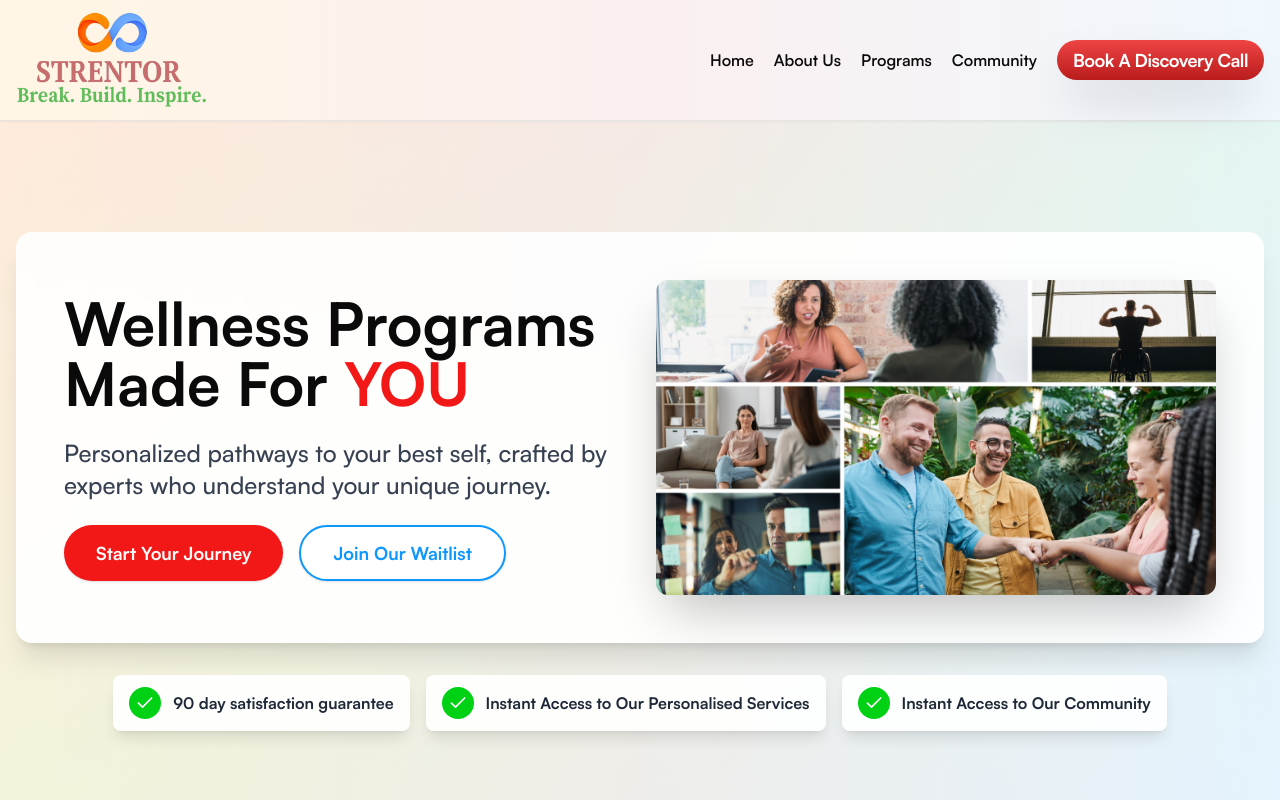
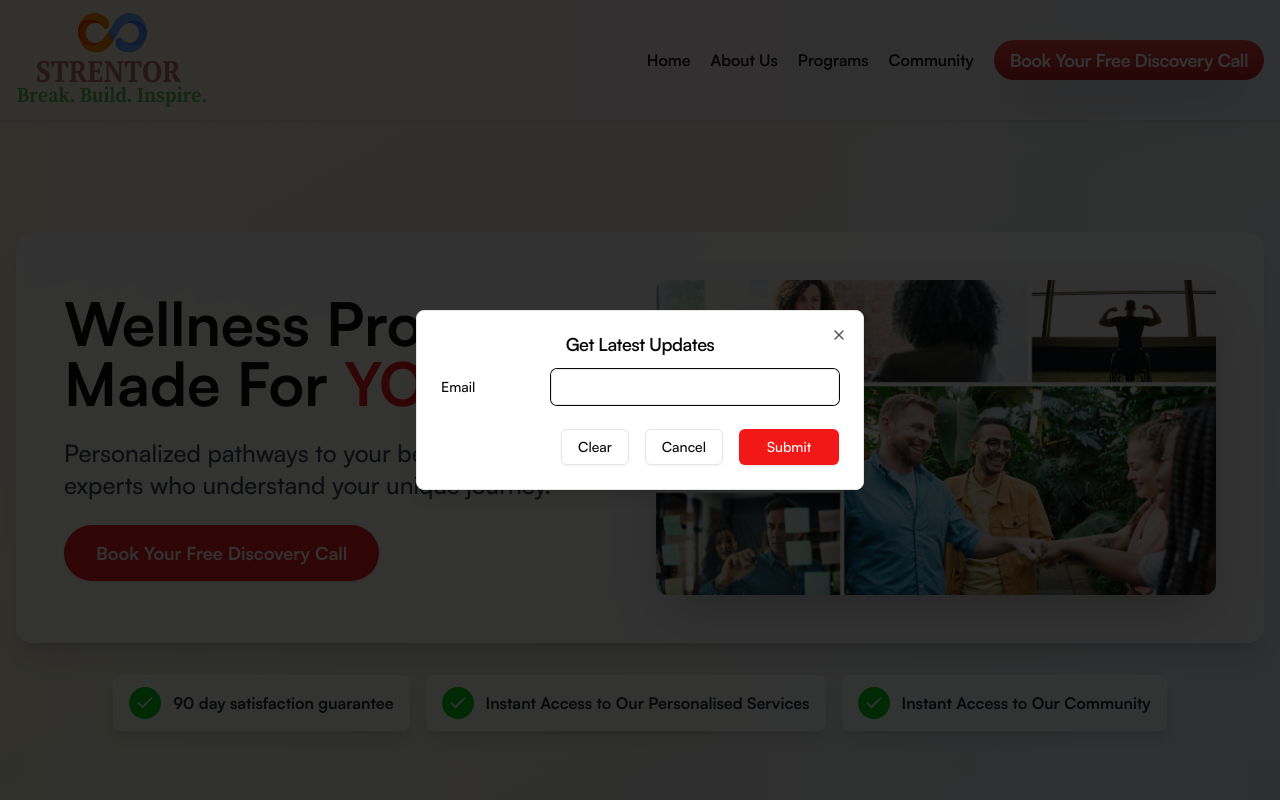
Before and after one commit to chaitanyashetty47/strlanding, a Next.js app: page / in a window 1280 px wide. Shown: the top 800 px of the page. Built offline with nearby package versions, Linux system fonts and the light colour scheme.

Commit message:
changes in landing

```diff
--- a/src/app/api/sheets/route.ts
+++ b/src/app/api/sheets/route.ts
@@ -16,6 +16,8 @@ export async function POST(request: NextRequest) {
 
     // Parse request body
     const body = await request.json();
+
+
 
     // Prepare row data
     const row = [
--- a/src/app/api/waitlist/route.ts
+++ b/src/app/api/waitlist/route.ts
@@ -19,7 +19,7 @@ export async function POST(request: NextRequest) {
 
     // Prepare row data
     const row = [
-      new Date().toLocaleString('en-GB', {
+      new Date().toLocaleString('en-IN', {
         day: '2-digit',
         month: '2-digit',
         year: 'numeric',
--- a/src/app/page.tsx
+++ b/src/app/page.tsx
@@ -8,6 +8,7 @@ import Footer from "@/components/landing/Footer";
 import ProgramsCard from "@/components/landing/Programs";
 import Introduction from "@/components/landing/Introduction";
 import Featured from "@/components/landing/Featured";
+import PopupForm from "@/components/landing/PopupForm";
 
 
 export default function Home() {
@@ -23,6 +24,7 @@ export default function Home() {
       <Banner/>
       <FAQSection/>
       <Footer/>
+      <PopupForm/>
 
     </div>
 
--- a/src/components/forms/ContactForm.tsx
+++ b/src/components/forms/ContactForm.tsx
@@ -176,7 +176,7 @@ export const ContactForm: React.FC<ContactFormProps> = ({ open, onOpenChange })
           </DialogHeader>
           <form onSubmit={handleSubmit} className="space-y-6">
             {/* Name, Surname, and Email fields */}
-            {["first name", "surname", "email"].map((field) => (
+            {["name", "surname", "email"].map((field) => (
               <div key={field} className="flex flex-col gap-2">
                 <div className="flex items-center gap-4">
                   <Label htmlFor={field} className="w-1/3 capitalize">
--- a/src/components/landing/Banner.tsx
+++ b/src/components/landing/Banner.tsx
@@ -19,18 +19,18 @@ const Banner = () => {
               Join hundreds of individuals who have transformed their lives with STRENTOR
             </p>
             <div className="mx-auto max-w-sm space-y-2">
-                <Button
+              {/* <Button
                 className="bg-[#F31818] hover:bg-[#F31818]/90 text-white font-bold rounded-full px-8 py-6 mt-5 text-lg"
                 onClick={() => window.open("https://calendly.com/strentor/strentor-services", "_blank")}
               >
-                Start Your Journey Today
-              </Button>
-              {/* <Button
+                Book A Discovery Call
+              </Button> */}
+              <Button
                 className="w-full font-bold bg-gradient-to-r from-red-600 to-orange-600 hover:from-blue-700 hover:to-purple-700"
                 onClick={() => setShowForm(true)}
               >
-                Start Your Journey Today
-              </Button> */}
+                Start Your Goals Today
+              </Button>
               <ContactForm open={showForm} onOpenChange={setShowForm} />
             </div>
           </div>
--- a/src/components/landing/Header.tsx
+++ b/src/components/landing/Header.tsx
@@ -48,7 +48,7 @@ export default function Header() {
               onClick={() => window.open("https://chat.whatsapp.com/BW8s55o0pLCHCimnM0za3x", "_blank")}
             >
               <span className="whitespace-pre-wrap text-center text-sm font-bold leading-none tracking-tight text-white lg:text-lg">
-              Book A Discovery Call
+               Book Your Free Discovery Call
               </span>
             </Button>
           </div>
@@ -61,7 +61,7 @@ export default function Header() {
             <a href="/aboutus" className="block hover:text-red-500 py-2">About Us</a>
             <a href="/programs" className="block hover:text-red-500 py-2">Programs</a>
             <a href="/community" className="block hover:text-red-500 py-2">Community</a>
-            <Button
+            {/* <Button
               className="w-full shadow-2xl h-10 rounded-full bg-gradient-to-b from-red-500 to-red-700"
               onClick={() => window.open("https://calendly.com/strentor/strentor-services", "_blank")}
             >
@@ -69,7 +69,7 @@ export default function Header() {
                leading-none tracking-tight text-white lg:text-lg">
                 Book A Discovery Call
               </span>
-            </Button>
+            </Button> */}
           </div>
         )}
       </header>
--- a/src/components/landing/Hero.tsx
+++ b/src/components/landing/Hero.tsx
@@ -16,13 +16,13 @@ export default function Hero() {
     "Instant Access to Our Community"
   ]
 
-  const handleJoinNowClick = () => {
-    setShowForm(true)
-  }
+  // const handleJoinNowClick = () => {
+  //   setShowForm(true)
+  // }
 
-  const handleWaitlistClick = () => {
-    setShowWaitlist(true)
-  }
+  // const handleWaitlistClick = () => {
+  //   setShowWaitlist(true)
+  // }
 
 
 
@@ -45,17 +45,26 @@ export default function Hero() {
               </p>
               <div className="flex flex-col sm:flex-row gap-4">
                 <Button
-                  onClick={handleJoinNowClick}
+                  onClick={() => window.open("https://calendly.com/strentor/strentor-services", "_blank")}
                   className="h-14 px-8 text-lg rounded-full font-bold bg-[#F31818] hover:bg-[#F31818]/90 transition-all transform hover:scale-105"
                 >
-                  Start Your Journey
+                  Book Your Free Discovery Call
                 </Button>
-                <Button
+                {/* <Button
+              className="w-3/4 shadow-2xl h-10 rounded-full bg-gradient-to-b from-red-500 to-red-700"
+              onClick={() => window.open("https://calendly.com/strentor/strentor-services", "_blank")}
+            >
+              <span className="whitespace-pre-wrap text-center text-sm font-bold
+               leading-none tracking-tight text-white lg:text-lg">
+                Book A Discovery Call
+              </span>
+            </Button> */}
+                {/* <Button
                   onClick={handleWaitlistClick}
                   className="h-14 px-8 text-lg rounded-full font-bold bg-white border-2 border-[#0D97FF] text-[#0D97FF] hover:bg-[#0D97FF] hover:text-white transition-all transform hover:scale-105"
                 >
                   Join Our Waitlist
-                </Button>
+                </Button> */}
               </div>
             </div>
 
--- /dev/null
+++ b/src/components/landing/PopupForm.tsx
@@ -0,0 +1,174 @@
+"use client";
+
+import React, { useState, useEffect } from "react";
+import {
+  Dialog,
+  DialogContent,
+  DialogHeader,
+  DialogTitle,
+  DialogClose,
+} from "@/components/ui/dialog";
+import { Input } from "@/components/ui/input";
+import { Label } from "@/components/ui/label";
+import { Button } from "@/components/ui/button";
+import { Loader2 } from "lucide-react";
+
+type FormData = {
+  email: string;
+}
+
+const initialFormData: FormData = {
+  email: "",
+};
+
+const PopupForm: React.FC = () => {
+  const [open, setOpen] = useState(false);
+  const [formData, setFormData] = useState<FormData>(initialFormData);
+  const [isSubmitting, setIsSubmitting] = useState(false);
+  const [showSuccessDialog, setShowSuccessDialog] = useState(false);
+  const [emailError, setEmailError] = useState<string | null>(null);
+
+  // Show popup after 5 seconds
+  useEffect(() => {
+    const timer = setTimeout(() => {
+      setOpen(true);
+    }, 5000);
+
+    return () => clearTimeout(timer);
+  }, []);
+
+  const validateEmail = (email: string) => {
+    const emailRegex = /^[^\s@]+@[^\s@]+\.[^\s@]+$/;
+    return emailRegex.test(email);
+  };
+
+  const handleInputChange = (e: React.ChangeEvent<HTMLInputElement>) => {
+    const { name, value } = e.target;
+    setFormData((prev) => ({ ...prev, [name]: value }));
+    if (name === 'email') {
+      setEmailError(null);
+    }
+  };
+
+  const handleSubmit = async (e: React.FormEvent) => {
+    e.preventDefault();
+
+    if (!validateEmail(formData.email)) {
+      setEmailError("Please enter a valid email address");
+      return;
+    }
+
+    setIsSubmitting(true);
+
+    try {
+      const response = await fetch("/api/waitlist", {
+        method: "POST",
+        headers: { "Content-Type": "application/json" },
+        body: JSON.stringify(formData),
+      });
+
+      if (!response.ok) throw new Error("Failed to submit form");
+
+      const result = await response.json();
+      console.log("Form submitted successfully:", result);
+
+      clearForm();
+      setOpen(false);
+      setShowSuccessDialog(true);
+    } catch (error) {
+      console.error("Error submitting form:", error);
+    } finally {
+      setIsSubmitting(false);
+    }
+  };
+
+  const clearForm = () => {
+    setFormData(initialFormData);
+    setEmailError(null);
+  };
+
+  return (
+    <>
+      <Dialog open={open} onOpenChange={setOpen}>
+        <DialogContent className="max-w-md max-h-[90vh] overflow-y-auto">
+          <DialogHeader>
+            <DialogTitle className="text-center">Get Latest Updates</DialogTitle>
+          </DialogHeader>
+          <form onSubmit={handleSubmit} className="space-y-6">
+            <div className="flex flex-col gap-2">
+              <div className="flex items-center gap-4">
+                <Label htmlFor="email" className="w-1/3 capitalize">
+                  Email
+                </Label>
+                <Input
+                  id="email"
+                  name="email"
+                  type="email"
+                  required
+                  value={formData.email}
+                  onChange={handleInputChange}
+                />
+              </div>
+              {emailError && (
+                <p className="text-red-500 text-sm ml-[33.33%]">
+                  {emailError}
+                </p>
+              )}
+            </div>
+
+            <div className="flex justify-end space-x-4">
+              <Button
+                type="button"
+                variant="outline"
+                onClick={clearForm}
+                disabled={isSubmitting}
+              >
+                Clear
+              </Button>
+              <DialogClose asChild>
+                <Button
+                  type="button"
+                  variant="outline"
+                  disabled={isSubmitting}
+                >
+                  Cancel
+                </Button>
+              </DialogClose>
+              <Button
+                type="submit"
+                disabled={isSubmitting}
+                className="min-w-[100px] bg-[#F31818]"
+              >
+                {isSubmitting ? (
+                  <>
+                    <Loader2 className="mr-2 h-4 w-4 animate-spin" />
+                    Submitting...
+                  </>
+                ) : (
+                  'Submit'
+                )}
+              </Button>
+            </div>
+          </form>
+        </DialogContent>
+      </Dialog>
+
+      {/* Success Dialog */}
+      <Dialog open={showSuccessDialog} onOpenChange={setShowSuccessDialog}>
+        <DialogContent className="max-w-md">
+          <DialogHeader>
+            <DialogTitle>Email Submitted</DialogTitle>
+          </DialogHeader>
+          <p className="text-center py-4">We Will Reach Out To You Soon!</p>
+          <div className="flex justify-end">
+            <Button className="bg-[#F31818]" onClick={() => setShowSuccessDialog(false)}>
+              Close
+            </Button>
+          </div>
+        </DialogContent>
+      </Dialog>
+    </>
+  );
+};
+
+export default PopupForm;
```
